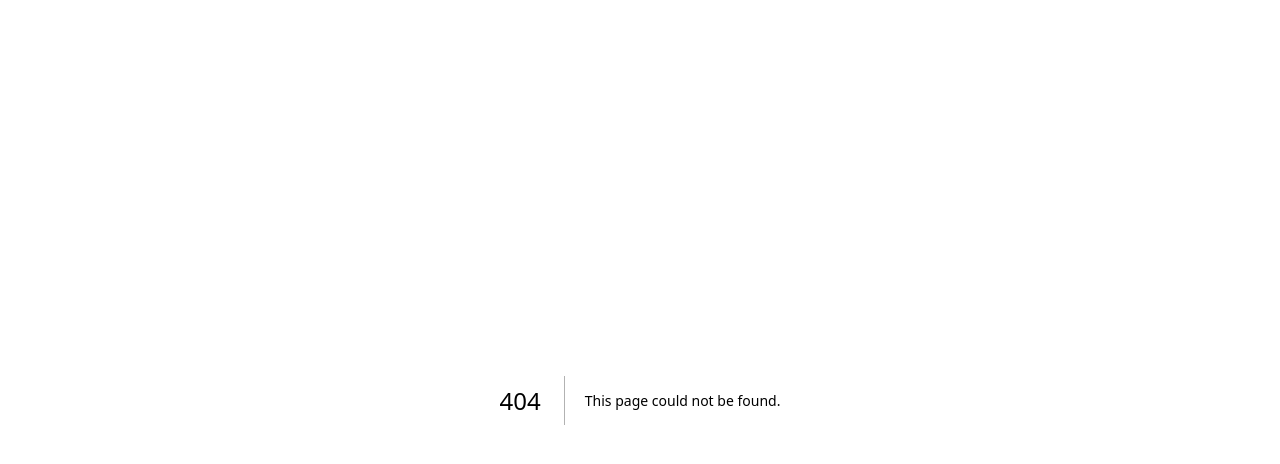
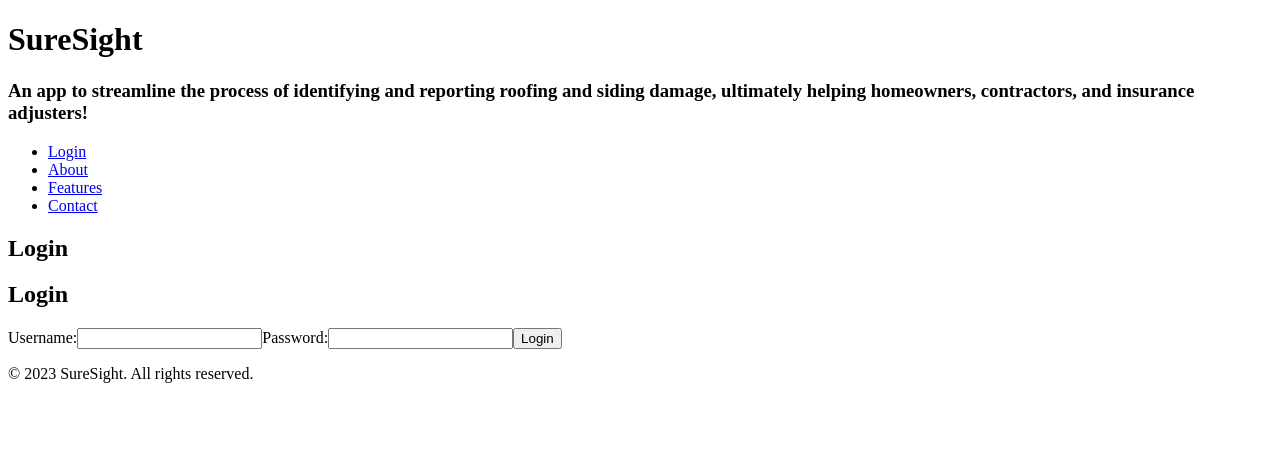
Before and after one commit to UNO-CSCI4830/SureSight, a Next.js app: page / in a window 1280 px wide. Before the commit this address had no page. Shown: the top 464 px of the page. Built offline with nearby package versions, Linux system fonts and the light colour scheme.

Commit message:
Add login component and update configuration for Vercel deployment

```diff
--- /dev/null
+++ b/components/login.tsx
@@ -0,0 +1,49 @@
+"use client";
+
+import React, { useState } from 'react';
+
+const Login: React.FC = () => {
+  const [username, setUsername] = useState<string>('');
+  const [password, setPassword] = useState<string>('');
+
+  const handleLogin = (username: string, password: string) => {
+    // Replace this with actual login logic
+    console.log('Logging in with:', username, password);
+  };
+
+  const handleSubmit = (event: React.FormEvent<HTMLFormElement>) => {
+    event.preventDefault();
+    handleLogin(username, password);
+  };
+
+  return (
+    <div className="login-container">
+      <h2>Login</h2>
+      <form onSubmit={handleSubmit}>
+        <label htmlFor="username">Username:</label>
+        <input
+          type="text"
+          id="username"
+          name="username"
+          value={username}
+          onChange={(e) => setUsername(e.target.value)}
+          required
+        />
+
+        <label htmlFor="password">Password:</label>
+        <input
+          type="password"
+          id="password"
+          name="password"
+          value={password}
+          onChange={(e) => setPassword(e.target.value)}
+          required
+        />
+
+        <button type="submit">Login</button>
+      </form>
+    </div>
+  );
+};
+
+export default Login;
--- /dev/null
+++ b/next.config.js
@@ -0,0 +1,4 @@
+/** @type {import('next').NextConfig} */
+export default {
+  // Remove distDir to use the default `.next` directory
+};
--- /dev/null
+++ b/pages/index.tsx
@@ -0,0 +1,34 @@
+import React, { ReactNode } from 'react';
+import Login from '../app/login';
+
+export default function Home(): ReactNode {
+  return (
+    <div>
+      <header>
+        <h1>SureSight</h1>
+        <h3>
+          An app to streamline the process of identifying and reporting roofing
+          and siding damage, ultimately helping homeowners, contractors, and
+          insurance adjusters!
+        </h3>
+        <nav>
+          <ul>
+            <li><a href="#login">Login</a></li>
+            <li><a href="#about">About</a></li>
+            <li><a href="#features">Features</a></li>
+            <li><a href="#contact">Contact</a></li>
+          </ul>
+        </nav>
+      </header>
+
+      <section id="login" className="login-container">
+        <h2>Login</h2>
+        <Login />
+      </section>
+
+      <footer>
+        <p>© 2023 SureSight. All rights reserved.</p>
+      </footer>
+    </div>
+  );
+}
```
Also changed, not shown: vercel.json.
